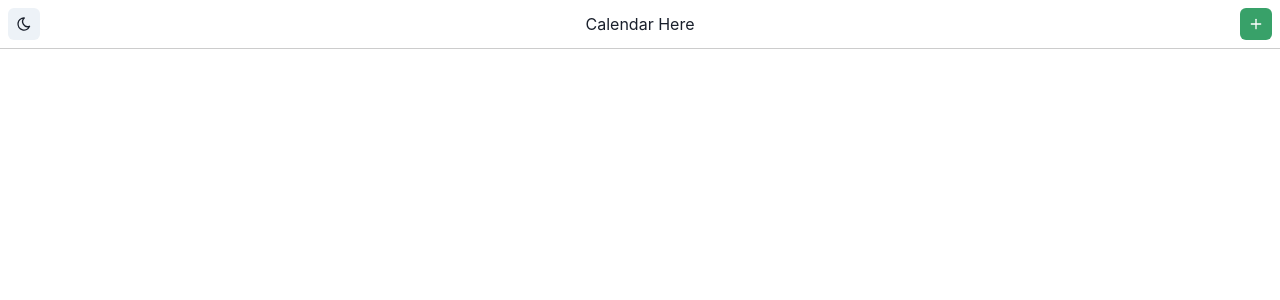
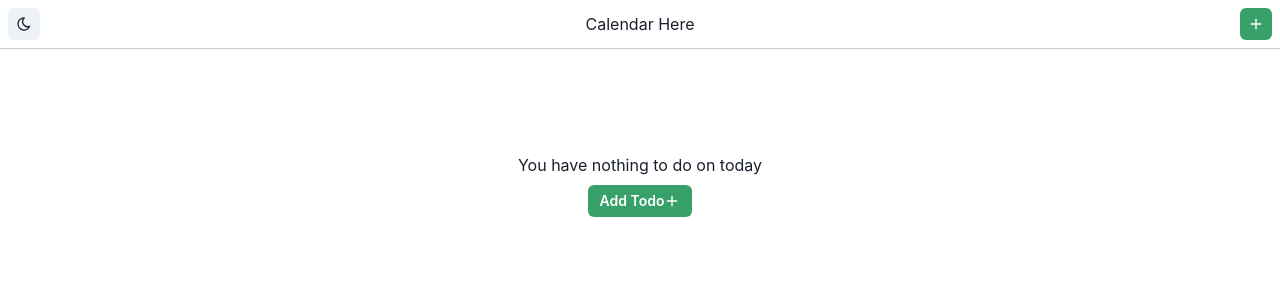
Before and after one commit to kopenkinda/better-todo, a React (Vite) app: page / in a window 1280 px wide. Shown: the top 300 px of the page. Built offline with nearby package versions, Linux system fonts and the light colour scheme.

Commit message:
feat(todo-list): Show CTA when no todos

```diff
--- a/src/components/add-todo.tsx
+++ b/src/components/add-todo.tsx
@@ -3,24 +3,26 @@ import { IconPlus } from "@tabler/icons-react";
 import { useState, type ComponentProps } from "react";
 import { TodoModal } from "./todo-modal";
 
-export function AddTodo(
-  props: Omit<
-    ComponentProps<typeof Button>,
-    "onClick" | "size" | "aspectRatio" | "padding" | "colorScheme" | "isLoading"
-  >
-) {
+export function AddTodo({
+  withText = false,
+  ...props
+}: Omit<
+  ComponentProps<typeof Button>,
+  "onClick" | "size" | "aspectRatio" | "padding" | "colorScheme" | "isLoading"
+> & { withText?: boolean }) {
   const [modalOpen, setModalOpen] = useState(false);
   return (
     <>
       <Button
         onClick={() => setModalOpen(true)}
         size="sm"
-        aspectRatio={1}
-        padding={1}
+        aspectRatio={withText ? undefined : 1}
+        padding={withText ? undefined : 1}
         colorScheme="green"
         isLoading={modalOpen}
         {...props}
       >
+        {withText && "Add Todo"}
         <IconPlus size={16} />
       </Button>
       <TodoModal
--- a/src/components/todo-list.tsx
+++ b/src/components/todo-list.tsx
@@ -1,14 +1,34 @@
-import { Stack } from "@chakra-ui/react";
+import { Box, Stack, Text } from "@chakra-ui/react";
 import { useTodos } from "../hooks/use-todos";
 import { TodoItem } from "./todo-item";
+import { AddTodo } from "./add-todo";
 
 export function TodoList() {
-  const { todos } = useTodos();
+  const { todos, forDate } = useTodos();
+  const today = new Date();
+  const when: "before" | "after" | "today" =
+    today > forDate ? "before" : today < forDate ? "after" : "today";
   return (
     <Stack>
       {todos.map((todo) => (
         <TodoItem key={todo.id} todo={todo} />
       ))}
+      {todos.length === 0 && (
+        <Box
+          pt="24"
+          display="flex"
+          flexDirection="column"
+          alignItems="center"
+          justifyContent="center"
+          gap=".5rem"
+        >
+          <Text>
+            You {when === "before" ? "had" : "have"} nothing to do on{" "}
+            {when === "today" ? "today" : forDate.toDateString()}
+          </Text>
+          <AddTodo withText />
+        </Box>
+      )}
     </Stack>
   );
 }
```
